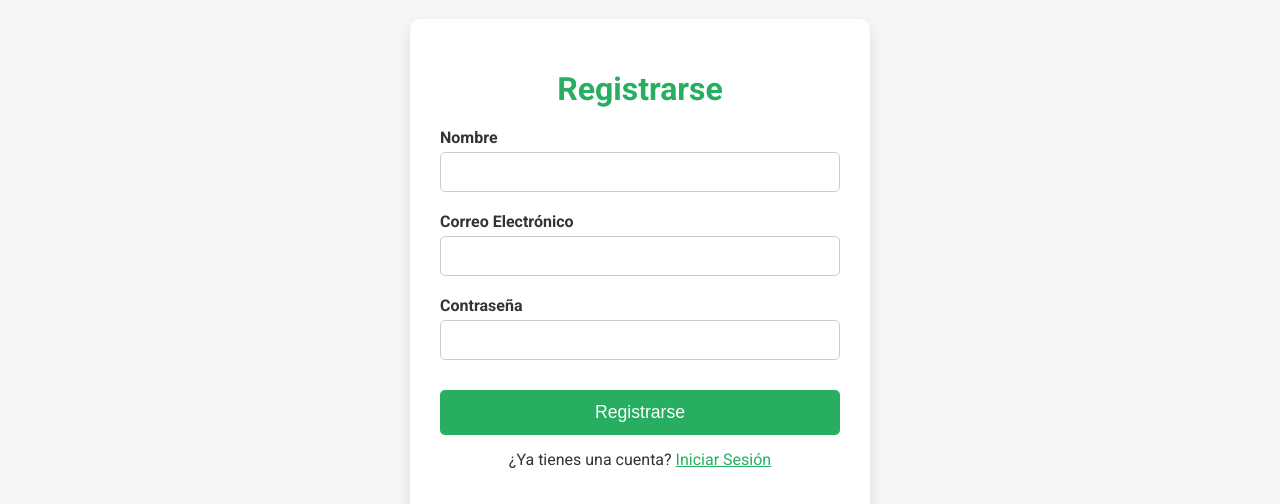
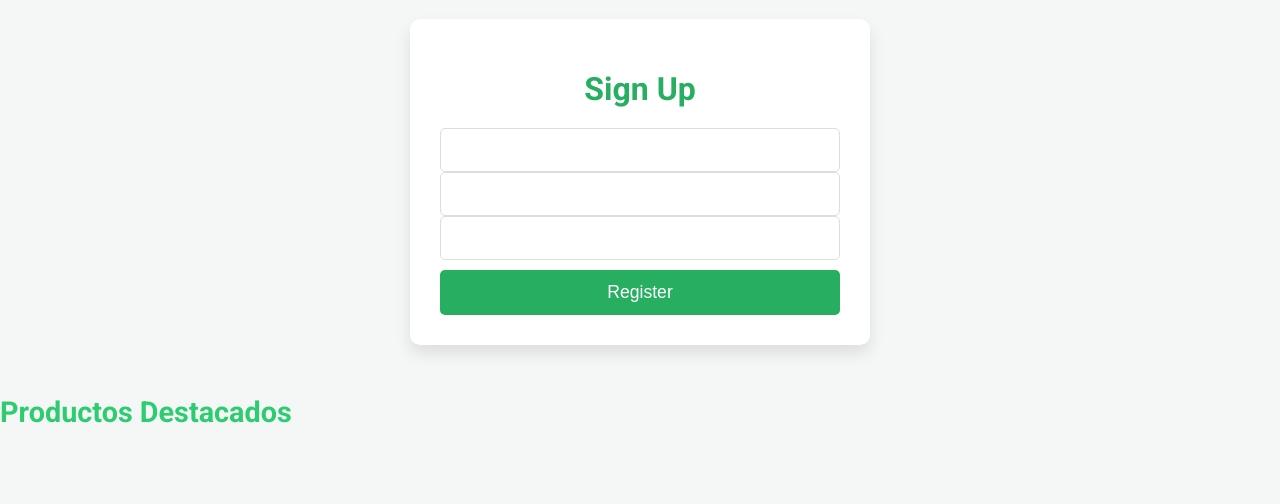
Before and after one commit to KatherineStehberg/biodiversidad102, a React (Vite) app in the folder frontend/: page /register in a window 1280 px wide. Shown: the part 646-1150 px from the top of the page. Built offline with nearby package versions, Linux system fonts and the light colour scheme.

Commit message:
updated signup

```diff
--- a/frontend/src/components/SignUp.jsx
+++ b/frontend/src/components/SignUp.jsx
@@ -2,11 +2,7 @@ import React, { useState } from 'react';
 import axios from 'axios';
 
 const SignUp = () => {
-  const [formData, setFormData] = useState({
-    name: '',
-    email: '',
-    password: ''
-  });
+  const [formData, setFormData] = useState({ name: '', email: '', password: '' });
   const [error, setError] = useState(null);
 
   const handleChange = (e) => {
@@ -16,55 +12,24 @@ const SignUp = () => {
   const handleSubmit = async (e) => {
     e.preventDefault();
     try {
-      const response = await axios.post('http://localhost:5000/api/register', formData);
-      console.log('Registro exitoso:', response.data);
+      const response = await axios.post(`${process.env.REACT_APP_API_URL}/api/register`, formData);
+      console.log('Registration success:', response.data);
     } catch (error) {
-      console.error('Error al registrar:', error);
-      setError('Ocurrió un error al intentar registrar el usuario.');
+      console.error('Registration failed:', error);
+      setError('Error registering user');
     }
   };
 
   return (
     <div className="auth-container">
-      <h1>Registrarse</h1>
+      <h1>Sign Up</h1>
       <form onSubmit={handleSubmit}>
-        <div className="form-group">
-          <label htmlFor="name">Nombre</label>
-          <input
-            type="text"
-            id="name"
-            name="name"
-            value={formData.name}
-            onChange={handleChange}
-            required
-          />
-        </div>
-        <div className="form-group">
-          <label htmlFor="email">Correo Electrónico</label>
-          <input
-            type="email"
-            id="email"
-            name="email"
-            value={formData.email}
-            onChange={handleChange}
-            required
-          />
-        </div>
-        <div className="form-group">
-          <label htmlFor="password">Contraseña</label>
-          <input
-            type="password"
-            id="password"
-            name="password"
-            value={formData.password}
-            onChange={handleChange}
-            required
-          />
-        </div>
+        <input type="text" name="name" value={formData.name} onChange={handleChange} required />
+        <input type="email" name="email" value={formData.email} onChange={handleChange} required />
+        <input type="password" name="password" value={formData.password} onChange={handleChange} required />
         {error && <p className="error-message">{error}</p>}
-        <button type="submit">Registrarse</button>
+        <button type="submit">Register</button>
       </form>
-      <p>¿Ya tienes una cuenta? <a href="/login">Iniciar Sesión</a></p>
     </div>
   );
 };
```
